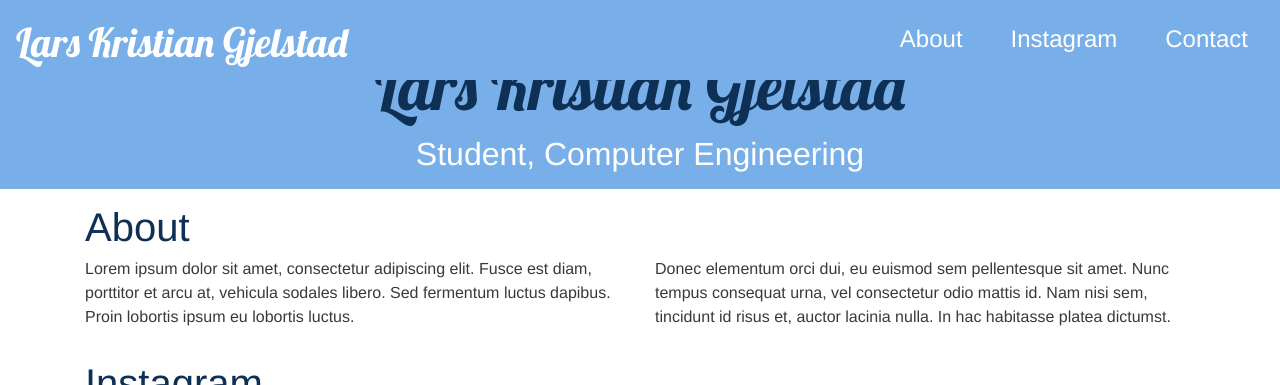
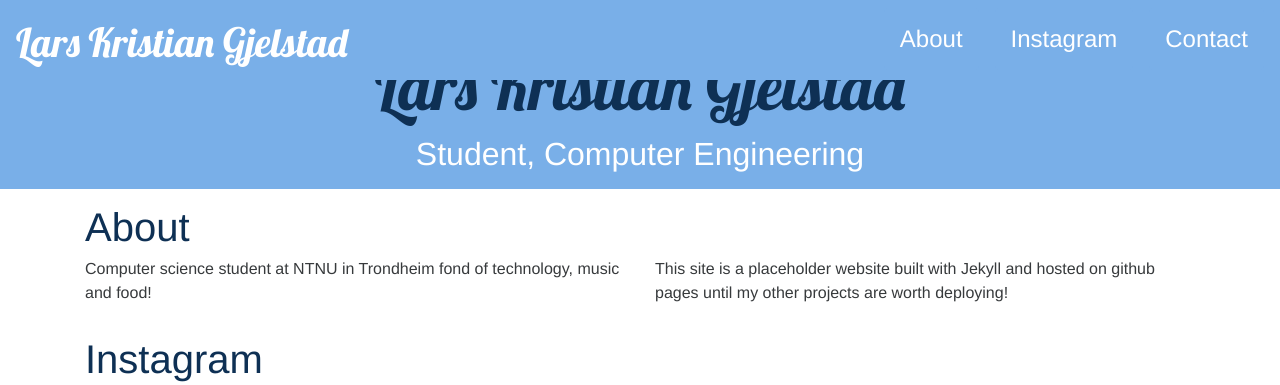
Before and after one commit to lkgjelst/largje, a Jekyll site: the page built from index.html, in a window 1280 px wide and 900 px high, scrolled down 397 px, cut to the strip 0-385 px from the top of the window. Built offline with Jekyll 4.4.1, drawn with Linux system fonts in a browser that asks for light colours; nearby versions of some CDN libraries; some of the changed text lies outside the part shown.

Commit message:
removed lorem ipsum, fixed scrolling instagram widget

```diff
--- a/_includes/about.html
+++ b/_includes/about.html
@@ -5,15 +5,12 @@
         </div>
         <div class="col-sm-12 col-md-6">
             <p>
-                Lorem ipsum dolor sit amet, consectetur adipiscing elit. Fusce est diam, porttitor et arcu at, vehicula
-                sodales libero. Sed fermentum luctus dapibus. Proin lobortis ipsum eu lobortis luctus.
+                Computer science student at NTNU in Trondheim fond of technology, music and food!
             </p>
         </div>
         <div class="col-sm-12 col-md-6">
             <p>
-                Donec elementum orci dui, eu euismod sem pellentesque sit amet. Nunc tempus consequat urna, vel
-                consectetur odio mattis id. Nam nisi sem, tincidunt id risus et, auctor lacinia nulla. In hac habitasse
-                platea dictumst.
+                This site is a placeholder website built with Jekyll and hosted on github pages until my other projects are worth deploying!
             </p>
         </div>
     </div>
--- a/_includes/contacts.html
+++ b/_includes/contacts.html
@@ -25,7 +25,7 @@
             <div class="col-md-3 col-sm-12 container-contacts-phone">
                 <i class="fa fa-file" aria-hidden="true"></i>
                 <a href="">
-                    Curriculum Vitae
+                    Curriculum Vitae (inactive)
                 </a>
             </div>
         </div>
--- a/_includes/instagram.html
+++ b/_includes/instagram.html
@@ -9,7 +9,7 @@
             <script src="https://snapwidget.com/js/snapwidget.js"></script>
             <iframe src="https://snapwidget.com/embed/638985"
             class="snapwidget-widget" allowtransparency="true"
-            frameborder="0" scrolling="no" style="border:none;
+            frameborder="0" scrolling="yes" style="border:none;
             overflow:hidden; width:100%; height:1180px"></iframe>
         </div>
     </div>
```
